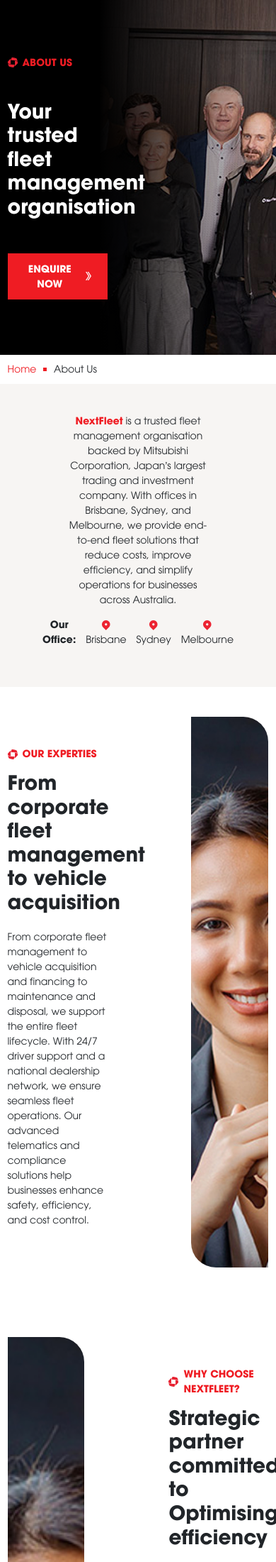
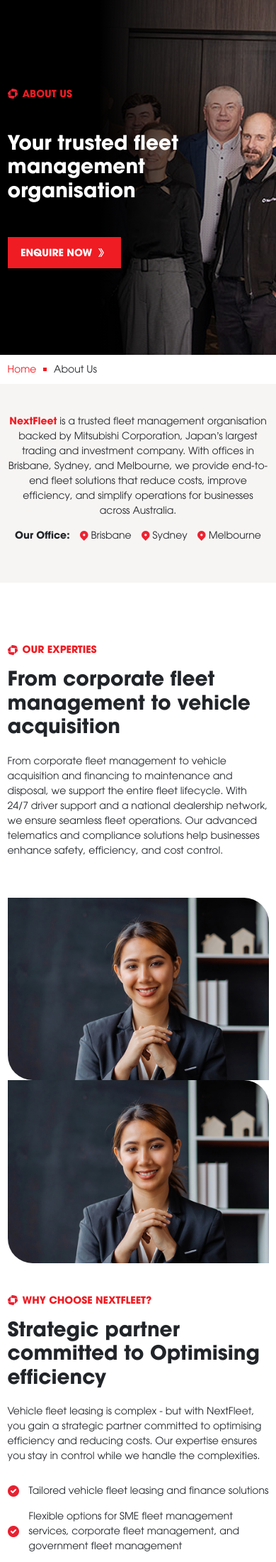
Before and after one commit to webdevi121/nextfleet, a PHP site: page /about-us.html in a window 390 px wide; the page is wider, and only the part inside the window is pictured. Shown: the part 159-2360 px from the top of that part at 71% size. Run offline with PHP 8.4, Linux system fonts and the light colour scheme; some libraries are stand-ins or nearby versions.

Commit message:
mobile view

```diff
--- a/about-us.html
+++ b/about-us.html
@@ -32,7 +32,7 @@
       </div>
       <div class="container position-relative z-3">
         <div class="row">
-          <div class="col-5 d-flex flex-column gap-5">
+          <div class="col-sm-5 d-flex flex-column gap-5">
             <div
               class="text-uppercase fw-bold text-primary d-flex align-items-center gap-2"
             >
@@ -79,7 +79,7 @@
     <section id="overview" class="bg-light pt-5 pb-5">
       <div class="container">
         <div class="row">
-          <div class="col-7 m-auto text-center">
+          <div class="col-sm-7 m-auto text-center">
             <p>
               <strong class="text-primary">NextFleet</strong> is a trusted fleet
               management organisation backed by Mitsubishi Corporation, Japan’s
@@ -113,7 +113,7 @@
       class="container d-flex flex-column gap-7 pt-5 pb-5 content mb-custom"
     >
       <div class="row">
-        <div class="col-8">
+        <div class="col-sm-8">
           <div class="pt-5 pb-5 pe-7 d-flex flex-column gap-3">
             <div
               class="text-uppercase fw-bold text-primary d-flex align-items-center gap-2"
@@ -132,7 +132,7 @@
             </p>
           </div>
         </div>
-        <div class="col-4">
+        <div class="col-sm-4">
           <img
             src="images/placeholder-img.jpg"
             alt="Thumbnail"
@@ -142,14 +142,14 @@
       </div>
 
       <div class="row">
-        <div class="col-4">
+        <div class="col-sm-4">
           <img
             src="images/placeholder-img.jpg"
             alt="Thumbnail"
             class="w-100 rounded-img-custom h-100 object-fit-cover"
           />
         </div>
-        <div class="col-8">
+        <div class="col-sm-8">
           <div class="pt-5 pb-5 ps-7 d-flex flex-column gap-3">
             <div
               class="text-uppercase fw-bold text-primary d-flex align-items-center gap-2"
@@ -186,7 +186,7 @@
       </div>
 
       <div class="row">
-        <div class="col-8">
+        <div class="col-sm-8">
           <div class="pt-5 pb-5 pe-7 d-flex flex-column gap-3">
             <div
               class="text-uppercase fw-bold text-primary d-flex align-items-center gap-2"
@@ -205,7 +205,7 @@
             </p>
           </div>
         </div>
-        <div class="col-4">
+        <div class="col-sm-4">
           <img
             src="images/placeholder-img.jpg"
             alt="Thumbnail"
@@ -230,7 +230,7 @@
           <div class="col-12 -mt-custom">
             <div class="rounded-4 bg-white shadow-lg pt-5 pb-5">
               <div class="row">
-                <div class="col-7 m-auto text-center">
+                <div class="col-10 col-sm-7 m-auto text-center">
                   <h2>
                     Our Mitsubishi <span class="text-primary">Connection</span>
                   </h2>
@@ -278,7 +278,7 @@
           </div>
         </div>
         <div class="row">
-          <div class="col-4">
+          <div class="col-sm-4">
             <div
               class="cards text-white p-4 pb-5 border-top border-white border-2 position-relative"
             >
@@ -319,7 +319,7 @@
               </div>
             </div>
           </div>
-          <div class="col-4">
+          <div class="col-sm-4">
             <div
               class="cards text-white p-4 pb-5 border-top border-white border-2 position-relative"
             >
@@ -362,7 +362,7 @@
               </div>
             </div>
           </div>
-          <div class="col-4">
+          <div class="col-sm-4">
             <div
               class="cards text-white p-4 pb-5 border-top border-white border-2 position-relative"
             >
@@ -446,14 +446,14 @@
       </div>
       <div class="container position-relative z-2">
         <div class="row">
-          <div class="col-4">
+          <div class="col-sm-4">
             <img
               src="images/partnership-thumbnail.jpg"
               alt="Thumbnail"
               class="w-100 rounded-img-custom h-100 object-fit-cover"
             />
           </div>
-          <div class="col-8">
+          <div class="col-sm-8">
             <div class="pt-5 pb-5 ps-7 d-flex flex-column gap-3">
               <div
                 class="text-uppercase fw-bold text-primary d-flex align-items-center gap-2"
@@ -485,9 +485,9 @@
             <img
               src="images/cta-arrow.png"
               alt="icon"
-              class="position-absolute top-0 start-0 col-2"
+              class="position-absolute top-0 start-0 col-2 d-none d-sm-block"
             />
-            <div class="w-60 m-auto">
+            <div class="col-10 col-sm-7 m-auto">
               <div class="fs-4 fw-bold mb-3">
                 Interested in joining our trusted network? Complete the enquiry
                 form, and let’s explore how we can work together to drive
--- a/components/team.js
+++ b/components/team.js
@@ -66,7 +66,7 @@ export function loadTeam() {
   document.getElementById('team').innerHTML = `
     <div class="container d-flex flex-column pt-5 pb-5">
         <div class="row mb-7 align-items-center">
-            <div class="col-8">
+            <div class="col-sm-8">
                 <div class="pt-5 pb-5 pe-7 d-flex flex-column gap-3">
                 <div
                     class="text-uppercase fw-bold text-primary d-flex align-items-center gap-2"
@@ -81,7 +81,7 @@ export function loadTeam() {
                 <p>Committed to continuous learning, we excel in risk management, ethical negotiation, and workplace safety. Leveraging industry-leading technology, we deliver tailored solutions that enhance efficiency, safety, and sustainability for our clients.</p>
                 </div>
             </div>
-            <div class="col-4">
+            <div class="col-sm-4">
                 <img
                 src="images/team-img-2.jpg"
                 alt="Thumbnail"
--- a/scss/custom.scss
+++ b/scss/custom.scss
@@ -325,7 +325,9 @@ footer {
 }
 //////////////////////////////////////// Gap ////////////////////////////////////////
 .gap-7 {
-  gap: 7rem !important;
+  @media (min-width: map-get($grid-breakpoints, 'md')) {
+    gap: 7rem !important;
+  }
 }
 //////////////////////////////////////// custom UL ////////////////////////////////////////
 ul.custom-bullets {
@@ -343,10 +345,14 @@ ul.custom-bullets {
 
 //////////////////////////////////////// Padding ////////////////////////////////////////
 .pe-7 {
-  padding-right: 7rem;
+  @media (min-width: map-get($grid-breakpoints, 'md')) {
+    padding-right: 7rem;
+  }
 }
 .ps-7 {
-  padding-left: 7rem;
+  @media (min-width: map-get($grid-breakpoints, 'md')) {
+    padding-left: 7rem;
+  }
 }
 .pb-6 {
   padding-bottom: 5rem;
```
Also changed, not shown: css/style.css, 1 other file.
